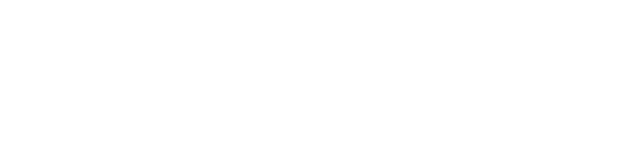
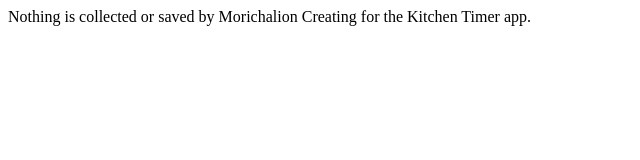
Before and after one commit to Morichalion/Dev, a plain HTML site: page Privacy/KitchenTimer.html in a window 1280 px wide. Shown: the whole page, without its empty margins (0-640 px from the left). Drawn offline with Linux system fonts and the light colour scheme.

Commit message:
Update KitchenTimer.html

```diff
--- a/Privacy/KitchenTimer.html
+++ b/Privacy/KitchenTimer.html
@@ -2,4 +2,9 @@
   <head>
     <title>Kitchen Timer Privacy Policy</title>
   </head>
+  <body>
+    <p>
+      Nothing is collected or saved by Morichalion Creating for the Kitchen Timer app.
+    </p>
+  </body>
 </html>
```
